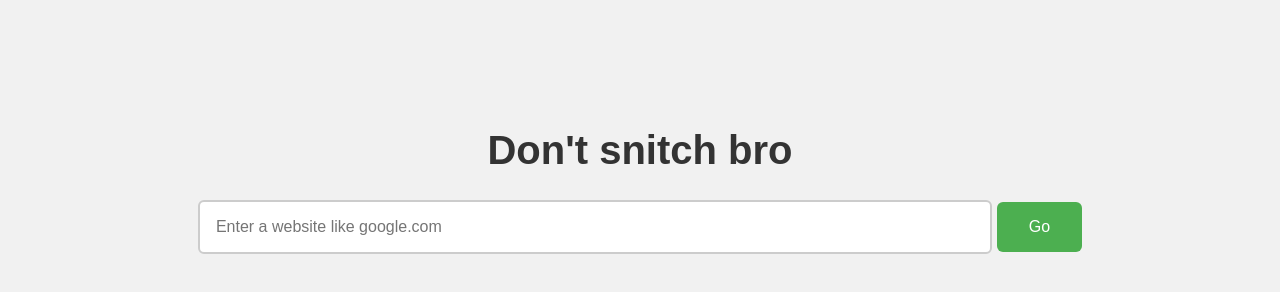
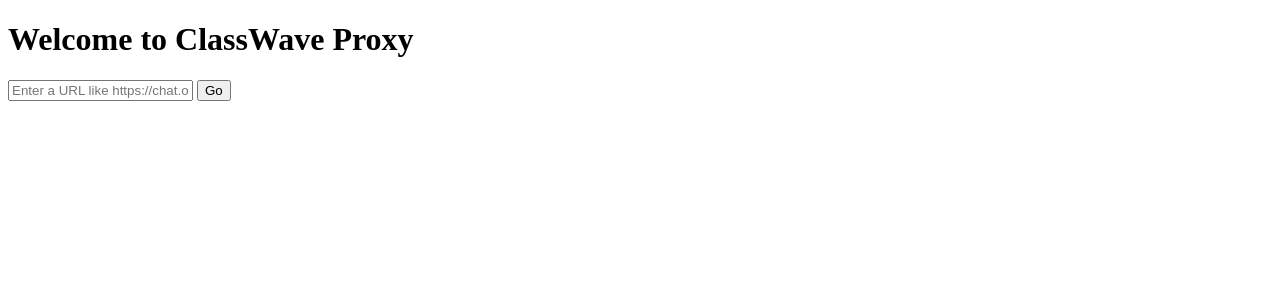
Before and after one commit to ClassWave1/ClassWave, a website: page public/index.html in a window 1280 px wide. Drawn offline with Linux system fonts and the light colour scheme.

Commit message:
Update index.html

```diff
--- a/public/index.html
+++ b/public/index.html
@@ -1,54 +1,21 @@
-
 <!DOCTYPE html>
-<html lang="en">
-<head>
-  <meta charset="UTF-8" />
-  <meta name="viewport" content="width=device-width, initial-scale=1.0"/>
-  <title>VibloProxy</title>
-  <style>
-    body {
-      background: #f1f1f1;
-      font-family: Arial, sans-serif;
-      text-align: center;
-      margin-top: 10%;
+<html>
+<head><title>ClassWave Ultraviolet Proxy</title></head>
+<body>
+  <h1>Welcome to ClassWave Proxy</h1>
+  <form onsubmit="event.preventDefault(); go()">
+    <input type="text" id="url" placeholder="Enter a URL like https://chat.openai.com">
+    <button>Go</button>
+  </form>
+  <script>
+    function go() {
+      const input = document.getElementById("url").value;
+      const encoded = __uv$config.encodeUrl(input);
+      location.href = __uv$config.prefix + "service/" + encoded;
     }
-    h1 {
-      font-size: 2.5rem;
-      color: #333;
-    }
-    input[type=text] {
-      width: 60%;
-      padding: 1rem;
-      font-size: 1rem;
-      border: 2px solid #ccc;
-      border-radius: 6px;
-    }
-    button {
-      padding: 1rem 2rem;
-      font-size: 1rem;
-      border: none;
-      background: #4CAF50;
-      color: white;
-      border-radius: 6px;
-      cursor: pointer;
-    }
-  </style>
-</head>
-<body>
-  <h1>Don't snitch bro</h1>
-  <form id="proxyForm">
-    <input type="text" id="url" placeholder="Enter a website like google.com" required />
-    <button type="submit">Go</button>
-  </form>
-
-  <script>
-    const form = document.getElementById('proxyForm');
-    form.addEventListener('submit', (e) => {
-      e.preventDefault();
-      const url = document.getElementById('url').value.trim();
-      if (!url) return;
-      window.location.href = '/proxy/' + encodeURIComponent(url);
-    });
   </script>
+  <script src="/uv/uv.bundle.js"></script>
+  <script src="/uv/uv.handler.js"></script>
+  <script src="/uv/uv.config.js"></script>
 </body>
 </html>
```
